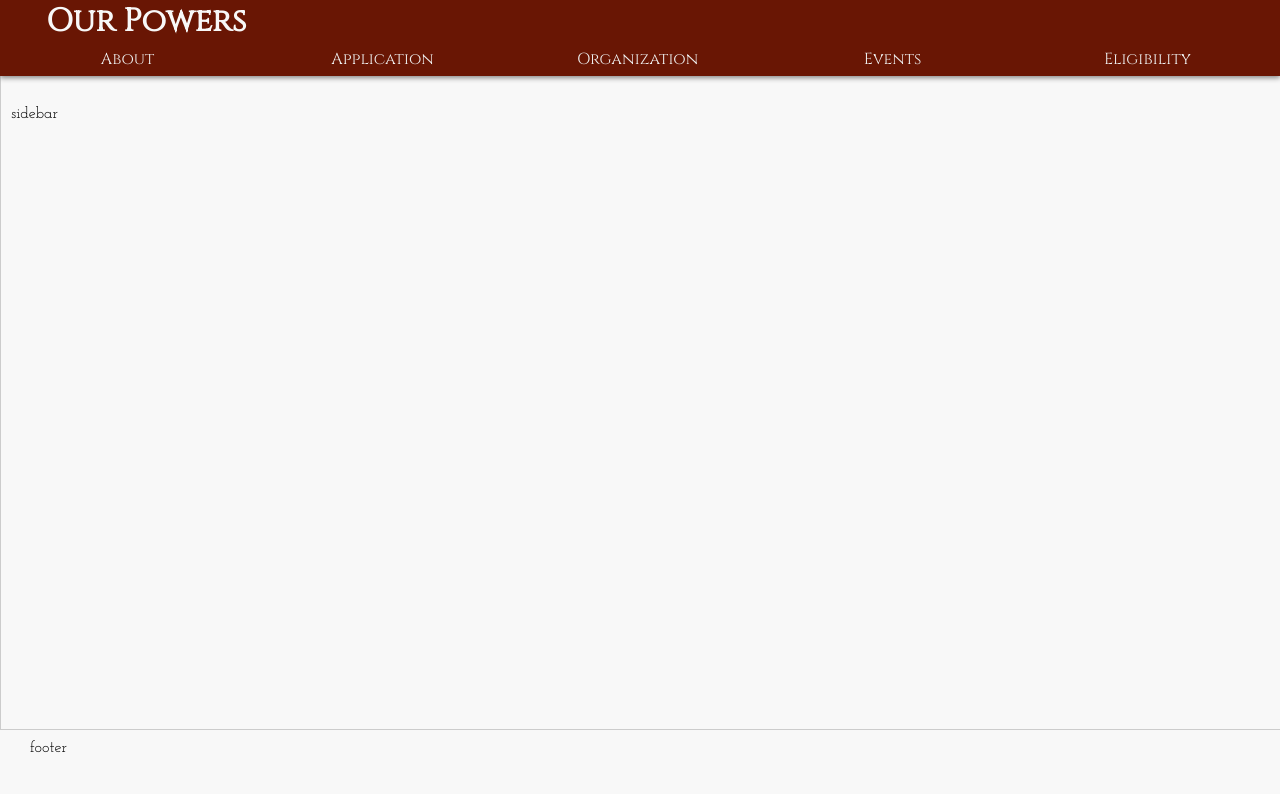
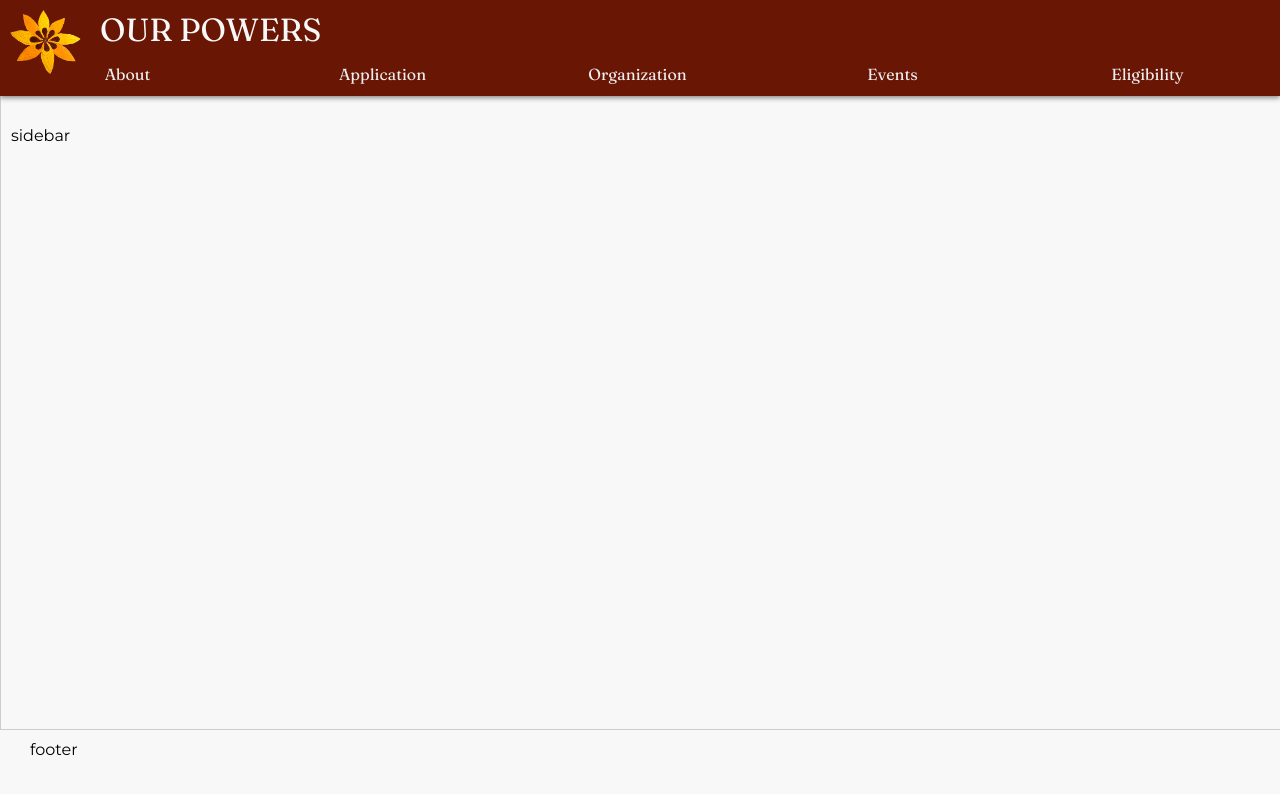
Before and after one commit to Ave-Wat/our-powers-website, a React (Create React App) app: page / in a window 1280 px wide. Shown: the top 794 px of the page. Built offline with nearby package versions, Linux system fonts and the light colour scheme.

Commit message:
fixed fonts and added logo

```diff
--- a/public/index.html
+++ b/public/index.html
@@ -13,7 +13,7 @@
     <link rel="manifest" href="%PUBLIC_URL%/manifest.json" />
     <link rel="stylesheet" href="https://use.fontawesome.com/releases/v5.8.2/css/all.css" integrity="sha384-oS3vJWv+0UjzBfQzYUhtDYW+Pj2yciDJxpsK1OYPAYjqT085Qq/1cq5FLXAZQ7Ay" crossorigin="anonymous"/>
     <meta name="viewport" content="width=device-width, initial-scale=1.0">
-    <title>Our Powers</title>
+    <title>OUR POWERS</title>
   </head>
   <body>
     <noscript>You need to enable JavaScript to run this app.</noscript>
--- a/src/App.css
+++ b/src/App.css
@@ -1,4 +1,4 @@
-@import url('https://fonts.googleapis.com/css2?family=Cinzel&family=Josefin+Slab&display=swap');
+@import url('https://fonts.googleapis.com/css2?family=Cinzel&family=Josefin+Slab&family=Montserrat&family=Fraunces&display=swap');
 
 :root {
 	--main-whitegray: #F8F8F8;
@@ -17,7 +17,7 @@
 }
 
 body {
-	font-family: 'Josefin Slab', serif;
+	font-family: 'Montserrat', sans-serif;
 }
 
 ::-webkit-scrollbar {
@@ -40,19 +40,32 @@ header {
   position: fixed;
   top: 0;
   left: 0;
-  height: calc(4.15em + 10px);
+  height: calc(4.15em + 30px);
   z-index: 1;
 	/*background-image: linear-gradient(var(--main-whitegray), rgba(255,215,0));*/
 	background-color: var(--main-sienna);
   box-shadow: 0px 2px 5px #888888;
 	color: var(--main-whitegray);
-	font-family: 'Cinzel', serif;
+	font-family: 'Fraunces', sans-serif;
 	width: 100vw;
 }
 
 h1 {
-  margin: 0;
-  margin-left: calc(30px + 1rem);
+	float: left;
+  margin: 10px 0px;
+  margin-left: 100px;
+}
+
+#logo {
+	position: fixed;
+	top: 10px;
+	left: 10px;
+  display: block;
+  max-width:100px;
+  max-height:65px;
+  width: auto;
+  height: auto;
+	filter: brightness(150%);
 }
 
 nav {
@@ -120,7 +133,7 @@ i {
 }
 
 .pageContainer {
-  margin-top: calc(4.15em + 10px);
+  margin-top: calc(4.15em + 30px);
   display: flex;
 }
 
@@ -128,7 +141,7 @@ i {
   float: left;
   width: 75vw;
   overflow-y: auto;
-  height: calc(100vh - 5.44em - 10px - 50px);
+  height: calc(100vh - 5.44em - 30px - 50px);
 }
 
 .textContainer {
@@ -140,10 +153,10 @@ i {
 
 }
 
-h3 {
+h2 {
 	color: var(--main-sienna);
-	font-family: 'Cinzel', serif;
-	margin: 0;
+	font-family: 'Fraunces', sans-serif;
+	margin: 0 0 10px 0;
 }
 
 p {
@@ -153,7 +166,7 @@ p {
 .sidebar {
   float: left;
   width: 25vw;
-  height: calc(100vh - 5.44em - 10px - 50px - 60px);
+  height: calc(100vh - 5.44em - 30px - 50px - 60px);
   border-width: 1px;
   border-left-style: solid;
   border-color: var(--main-medgray);
--- a/src/App.js
+++ b/src/App.js
@@ -1,4 +1,5 @@
 import React from 'react';
+import logo from './logo.png'
 import './App.css';
 import { NavLink, Switch, Route } from 'react-router-dom';
 import {isMobile} from 'react-device-detect';
@@ -66,7 +67,7 @@ class Header extends React.Component{
       return(
         <header>
           <button type="button" onClick={this.navClicked}> <i className="fas fa-bars"></i></button>
-          <h1>Our Powers</h1>
+          <h1>OUR POWERS</h1>
           {this.state.isOpen === true &&
             <this.Navigation
               navClass="mobileNav"
@@ -79,7 +80,10 @@ class Header extends React.Component{
     } else {
       return(
         <header>
-          <h1>Our Powers</h1>
+          <div id="header-top">
+            <h1>OUR POWERS</h1>
+            <img id="logo" src={logo} />
+          </div>
           <this.Navigation
             navLinkClass="fullScreenNavLink"
           />
@@ -168,7 +172,7 @@ function TextContainer(props){
 
   return (
     <div className="textContainer">
-      <h3>{title}</h3>
+      <h2>{title}</h2>
       <p>{text}</p>
     </div>
   );
```
Also changed, not shown: src/logo.png (added).
